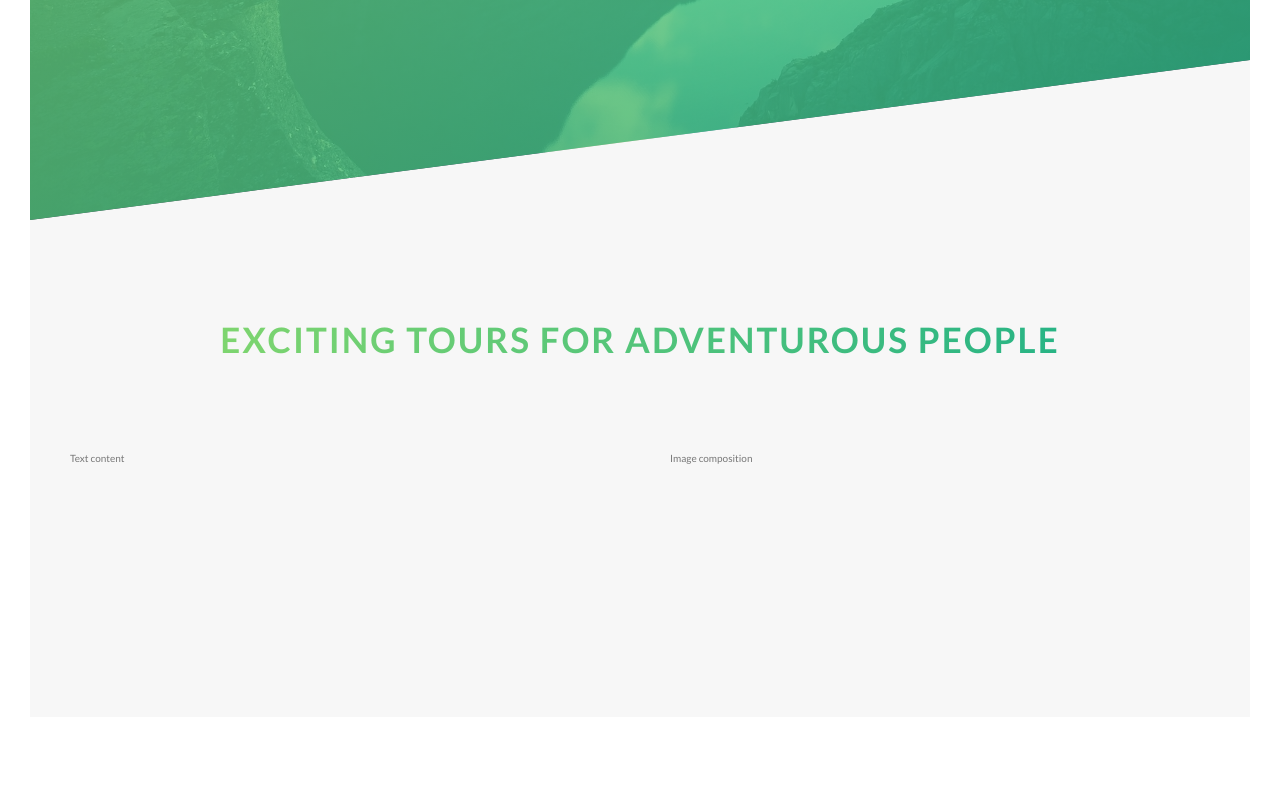
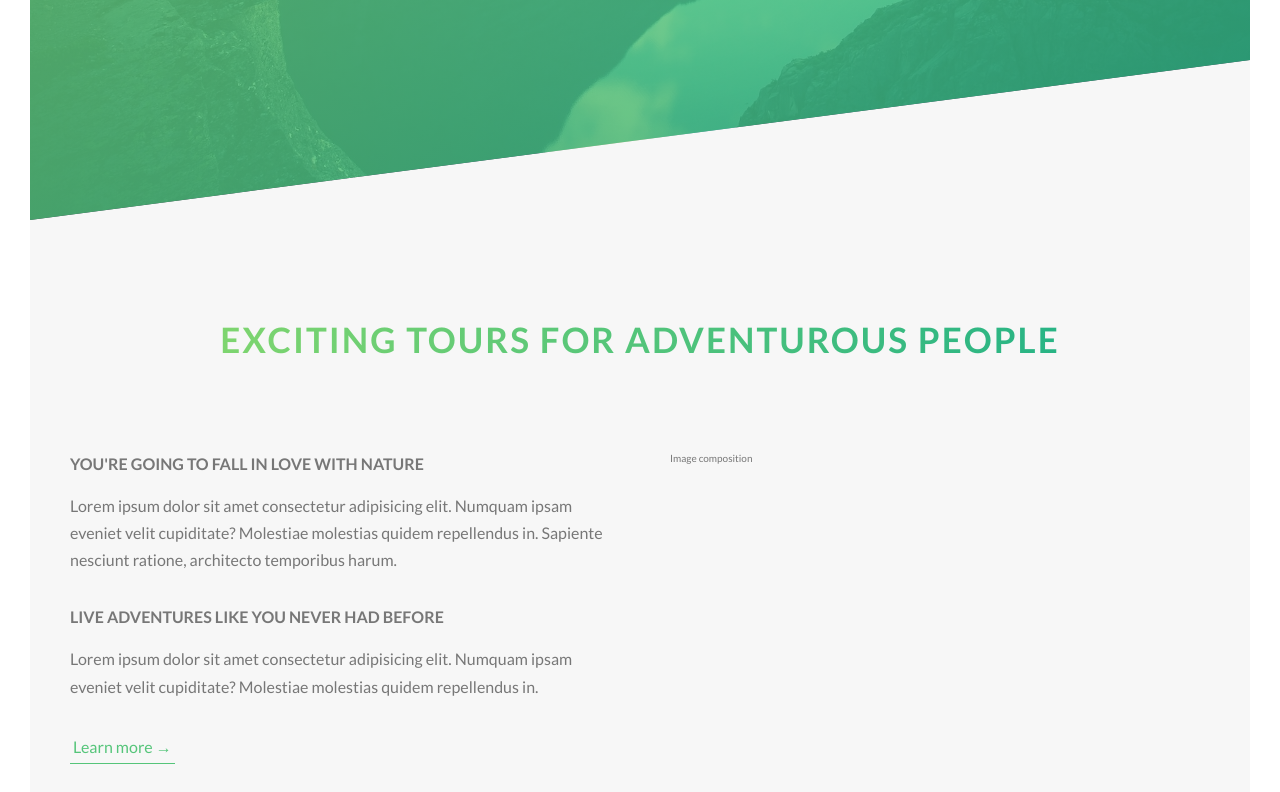
Before and after one commit to ayush987goyal/natours-scss, a website: page index.html in a window 1280 px wide. Shown: the part 570-1362 px from the top of the page. Before the commit the page ends 1317 px from the top, so only its background shows below. Drawn offline with Linux system fonts and the light colour scheme.

Commit message:
added grid to markup and new text typo and button

```diff
--- a/index.html
+++ b/index.html
@@ -29,7 +29,7 @@
 
         <main>
             <section class="section-about">
-                <div class="u-center-text u-margin-bottom-8">
+                <div class="u-center-text u-margin-bottom-big">
                     <h2 class="heading-secondary">
                         Exciting tours for adventurous people
                     </h2>
@@ -37,7 +37,17 @@
 
                 <div class="row">
                     <div class="col-1-of-2">
-                        Text content
+                        <h3 class="heading-tertiary u-margin-bottom-small">You're going to fall in love with nature</h3>
+                        <p class="paragraph">
+                            Lorem ipsum dolor sit amet consectetur adipisicing elit. Numquam ipsam eveniet velit cupiditate? Molestiae molestias quidem repellendus in. Sapiente nesciunt ratione, architecto temporibus harum.
+                        </p>
+
+                        <h3 class="heading-tertiary u-margin-bottom-small">Live adventures like you never had before</h3>
+                        <p class="paragraph">
+                            Lorem ipsum dolor sit amet consectetur adipisicing elit. Numquam ipsam eveniet velit cupiditate? Molestiae molestias quidem repellendus in.
+                        </p>
+
+                        <a href="#" class="btn-text">Learn more &rarr;</a>
                     </div>
                     <div class="col-1-of-2">
                         Image composition
--- a/sass/abstracts/_variables.scss
+++ b/sass/abstracts/_variables.scss
@@ -9,6 +9,9 @@
 $color-white: #fff;
 $color-black: #000;
 
+// FONT
+$default-font-size: 1.6rem;
+
 // GRID
 $grid-width: 114rem;
 $gutter-vertical: 8rem;
--- a/sass/base/_typography.scss
+++ b/sass/base/_typography.scss
@@ -55,3 +55,17 @@
         text-shadow: 0.5rem 1rem 2rem rgba($color-black, 0.2);
     }
 }
+
+.heading-tertiary {
+    font-size: $default-font-size;
+    font-weight: 700;
+    text-transform: uppercase;
+}
+
+.paragraph {
+    font-size: $default-font-size;
+
+    &:not(:last-child) {
+        margin-bottom: 3rem;
+    }
+}
--- a/sass/base/_utilities.scss
+++ b/sass/base/_utilities.scss
@@ -2,6 +2,14 @@
     text-align: center;
 }
 
-.u-margin-bottom-8 {
+.u-margin-bottom-small {
+    margin-bottom: 1.5rem;
+}
+
+.u-margin-bottom-medium {
+    margin-bottom: 4rem;
+}
+
+.u-margin-bottom-big {
     margin-bottom: 8rem;
 }
--- a/sass/components/_button.scss
+++ b/sass/components/_button.scss
@@ -8,7 +8,7 @@
         border-radius: 10rem;
         transition: all 0.2s;
         position: relative;
-        font-size: 1.6rem;
+        font-size: $default-font-size;
     }
 
     &:hover {
@@ -53,3 +53,28 @@
         animation-fill-mode: backwards;
     }
 }
+
+.btn-text {
+    &:link,
+    &:visited {
+        font-size: $default-font-size;
+        color: $color-primary;
+        display: inline-block;
+        text-decoration: none;
+        border-bottom: 1px solid $color-primary;
+        padding: 3px;
+        transition: all 0.2s;
+    }
+
+    &:hover {
+        background-color: $color-primary;
+        color: $color-white;
+        box-shadow: 0 1rem 2rem rgba($color-black, 0.15);
+        transform: translateY(-2px);
+    }
+
+    &:active {
+        box-shadow: 0 0.5rem 1rem rgba($color-black, 0.15);
+        transform: translateY(0);
+    }
+}
```
Also changed, not shown: css/style.css.
